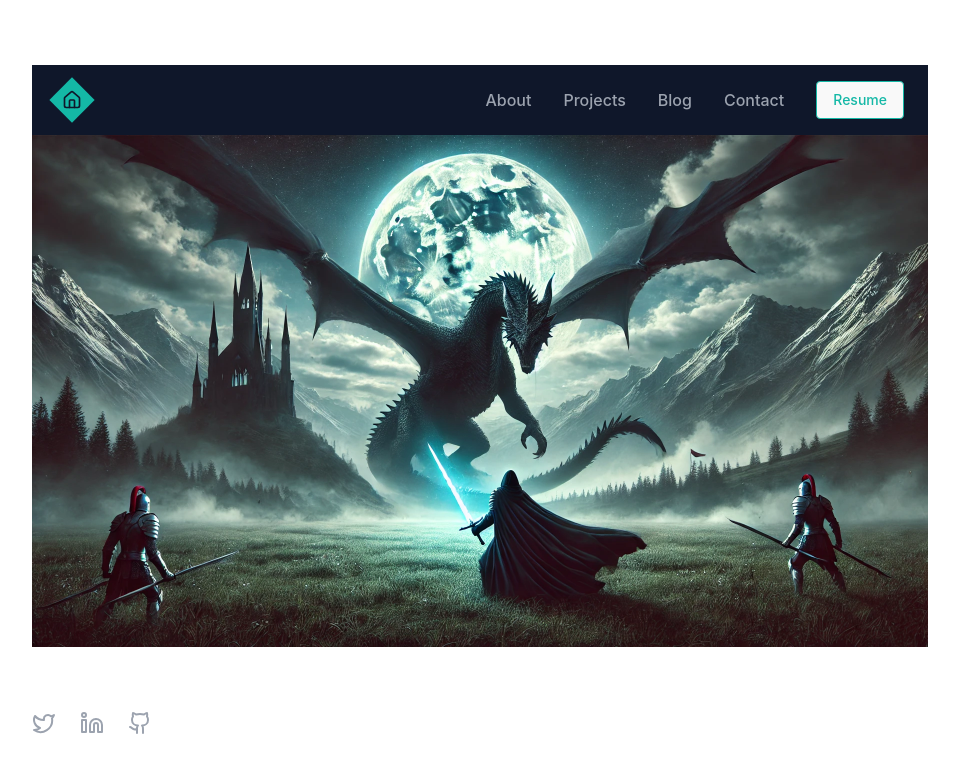
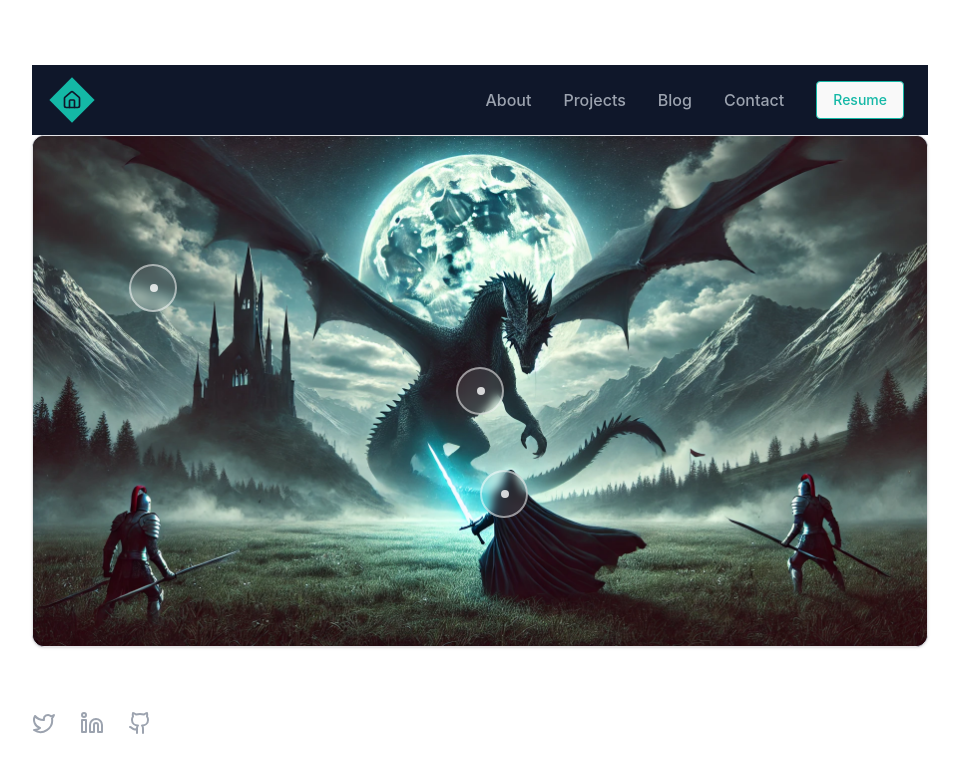
Before and after one commit to adbarc92/adbarc92.github.io, a React (Vite) app: page / in a window 1280 px wide. Shown: the top 772 px of the page, without its empty margins (160-1119 px from the left). Built offline with nearby package versions, Linux system fonts and the light colour scheme.

Commit message:
Add tentative image overlay

```diff
--- a/src/components/ImageLoader.tsx
+++ /dev/null
@@ -1,56 +0,0 @@
-import React, { useState } from 'react';
-import { Loader2, AlertCircle } from 'lucide-react';
-import { Alert, AlertTitle, AlertDescription } from '@/components/ui/alert';
-
-interface ImageLoaderProps {
-  src: string;
-}
-
-const ImageLoader = ({ src }: ImageLoaderProps) => {
-  const [loading, setLoading] = useState(true);
-  const [error, setError] = useState(false);
-
-  const handleLoad = () => {
-    setLoading(false);
-    setError(false);
-  };
-
-  const handleError = () => {
-    setLoading(false);
-    setError(true);
-  };
-
-  return (
-    <div className="w-full max-w-md mx-auto space-y-4">
-      <div className="relative">
-        {loading && (
-          <div className="absolute inset-0 flex items-center justify-center bg-gray-100 rounded-lg">
-            <Loader2 className="w-8 h-8 animate-spin text-blue-500" />
-          </div>
-        )}
-
-        <img
-          src={src}
-          alt="Example image"
-          className={`w-full h-auto rounded-lg ${
-            loading ? 'opacity-0' : 'opacity-100'
-          } transition-opacity duration-300`}
-          onLoad={handleLoad}
-          onError={handleError}
-        />
-      </div>
-
-      {error && (
-        <Alert variant="destructive">
-          <AlertCircle className="h-4 w-4" />
-          <AlertTitle>Error</AlertTitle>
-          <AlertDescription>
-            Failed to load image. Please try again later.
-          </AlertDescription>
-        </Alert>
-      )}
-    </div>
-  );
-};
-
-export default ImageLoader;
--- /dev/null
+++ b/src/components/ImageOverlay.tsx
@@ -0,0 +1,84 @@
+import React, { useState } from 'react';
+import { Card, CardContent } from '@/components/ui/card';
+import background from '../assets/background.webp';
+
+const ImageOverlay = () => {
+  const [activeSpot, setActiveSpot] = useState(null);
+
+  const hotspots = [
+    {
+      id: 'castle',
+      title: 'Dark Castle',
+      description:
+        'An ominous castle perched atop the mountain, its spires reaching into the clouded sky.',
+      position: 'left-24 top-32',
+    },
+    {
+      id: 'dragon',
+      title: 'Ancient Dragon',
+      description:
+        'A fearsome dragon with outstretched wings, silhouetted against the massive full moon.',
+      position: 'left-1/2 top-1/2 -translate-x-1/2 -translate-y-1/2',
+    },
+    {
+      id: 'knight',
+      title: 'Mystic Knight',
+      description:
+        'A warrior wielding a glowing blue sword, ready to face the dragon.',
+      position: 'left-1/2 bottom-32',
+    },
+  ];
+
+  return (
+    <div className="w-full max-w-4xl mx-auto relative">
+      <Card className="bg-slate-900 text-white overflow-hidden">
+        <CardContent className="p-0 relative">
+          {/* Base Image */}
+          <img
+            src={background}
+            alt="Epic background photo"
+            className="w-full h-auto"
+          />
+
+          {/* Interactive Hotspots */}
+          {hotspots.map((spot) => (
+            <div key={spot.id} className={`absolute ${spot.position} group`}>
+              {/* Hotspot Button */}
+              <button
+                className="w-12 h-12 rounded-full bg-white/10 backdrop-blur-sm border-2 border-white/50
+                         hover:bg-white/20 transition-all duration-300 cursor-pointer"
+                onMouseEnter={() => setActiveSpot(spot.id)}
+                onMouseLeave={() => setActiveSpot(null)}
+                aria-label={`View info about ${spot.title}`}
+              >
+                <span className="block w-2 h-2 bg-white/80 rounded-full mx-auto" />
+              </button>
+
+              {/* Info Popup */}
+              <div
+                className={`absolute z-10 w-64 p-4 rounded-lg bg-black/80 backdrop-blur-md border border-white/20
+                         transition-all duration-300 ${
+                           activeSpot === spot.id
+                             ? 'opacity-100 visible'
+                             : 'opacity-0 invisible'
+                         }
+                         ${
+                           spot.id === 'castle'
+                             ? 'left-full ml-4'
+                             : spot.id === 'dragon'
+                             ? 'left-1/2 -translate-x-1/2 top-full mt-4'
+                             : 'right-full mr-4'
+                         }`}
+              >
+                <h3 className="text-lg font-bold mb-2">{spot.title}</h3>
+                <p className="text-sm text-gray-300">{spot.description}</p>
+              </div>
+            </div>
+          ))}
+        </CardContent>
+      </Card>
+    </div>
+  );
+};
+
+export default ImageOverlay;
--- /dev/null
+++ b/src/components/ui/card.tsx
@@ -0,0 +1,76 @@
+import * as React from "react"
+
+import { cn } from "@/lib/utils"
+
+const Card = React.forwardRef<
+  HTMLDivElement,
+  React.HTMLAttributes<HTMLDivElement>
+>(({ className, ...props }, ref) => (
+  <div
+    ref={ref}
+    className={cn(
+      "rounded-xl border bg-card text-card-foreground shadow",
+      className
+    )}
+    {...props}
+  />
+))
+Card.displayName = "Card"
+
+const CardHeader = React.forwardRef<
+  HTMLDivElement,
+  React.HTMLAttributes<HTMLDivElement>
+>(({ className, ...props }, ref) => (
+  <div
+    ref={ref}
+    className={cn("flex flex-col space-y-1.5 p-6", className)}
+    {...props}
+  />
+))
+CardHeader.displayName = "CardHeader"
+
+const CardTitle = React.forwardRef<
+  HTMLDivElement,
+  React.HTMLAttributes<HTMLDivElement>
+>(({ className, ...props }, ref) => (
+  <div
+    ref={ref}
+    className={cn("font-semibold leading-none tracking-tight", className)}
+    {...props}
+  />
+))
+CardTitle.displayName = "CardTitle"
+
+const CardDescription = React.forwardRef<
+  HTMLDivElement,
+  React.HTMLAttributes<HTMLDivElement>
+>(({ className, ...props }, ref) => (
+  <div
+    ref={ref}
+    className={cn("text-sm text-muted-foreground", className)}
+    {...props}
+  />
+))
+CardDescription.displayName = "CardDescription"
+
+const CardContent = React.forwardRef<
+  HTMLDivElement,
+  React.HTMLAttributes<HTMLDivElement>
+>(({ className, ...props }, ref) => (
+  <div ref={ref} className={cn("p-6 pt-0", className)} {...props} />
+))
+CardContent.displayName = "CardContent"
+
+const CardFooter = React.forwardRef<
+  HTMLDivElement,
+  React.HTMLAttributes<HTMLDivElement>
+>(({ className, ...props }, ref) => (
+  <div
+    ref={ref}
+    className={cn("flex items-center p-6 pt-0", className)}
+    {...props}
+  />
+))
+CardFooter.displayName = "CardFooter"
+
+export { Card, CardHeader, CardFooter, CardTitle, CardDescription, CardContent }
--- a/src/pages/Home.tsx
+++ b/src/pages/Home.tsx
@@ -1,8 +1,8 @@
-import background from '../assets/background.webp';
+import ImageOverlay from '@/components/ImageOverlay';
 
 const Home = () => (
   <div>
-    <img src={background} alt="Epic background photo" />
+    <ImageOverlay />
   </div>
 );
 
```
